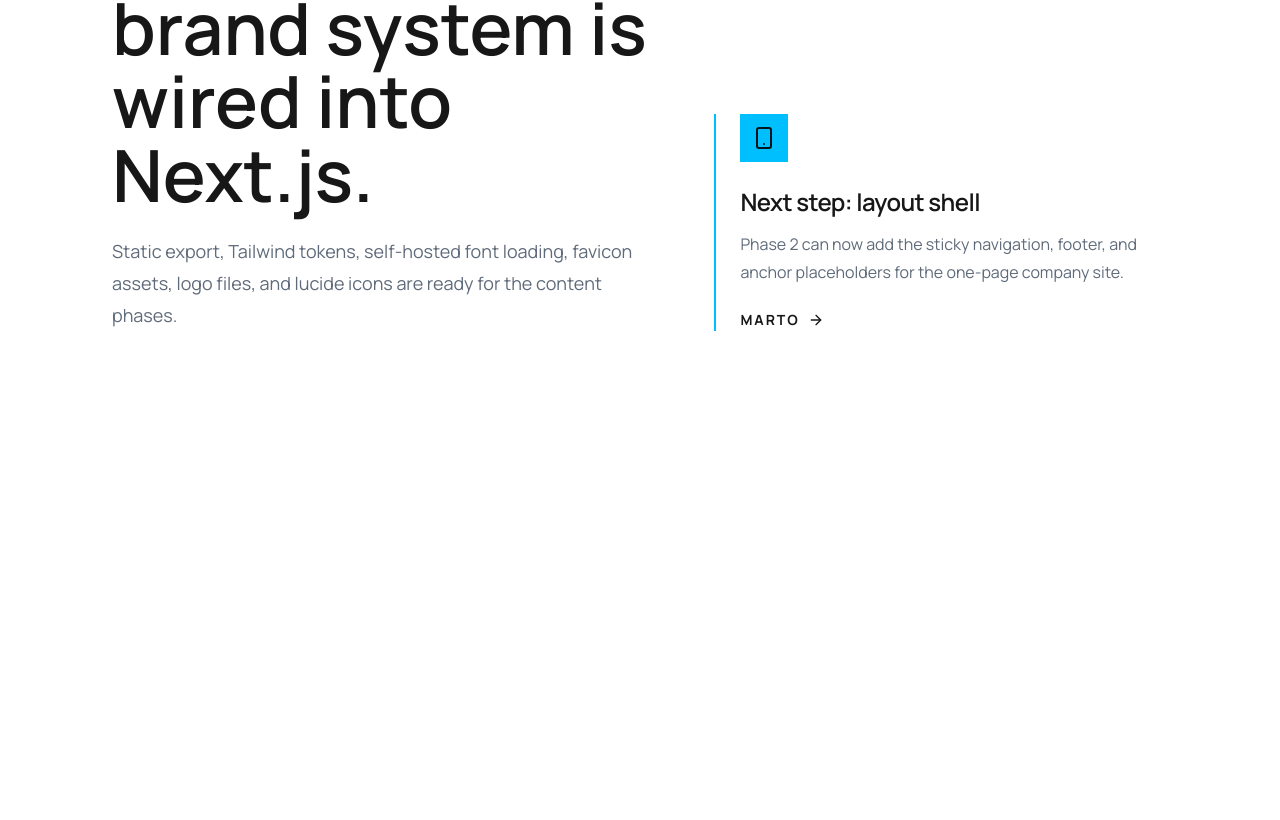
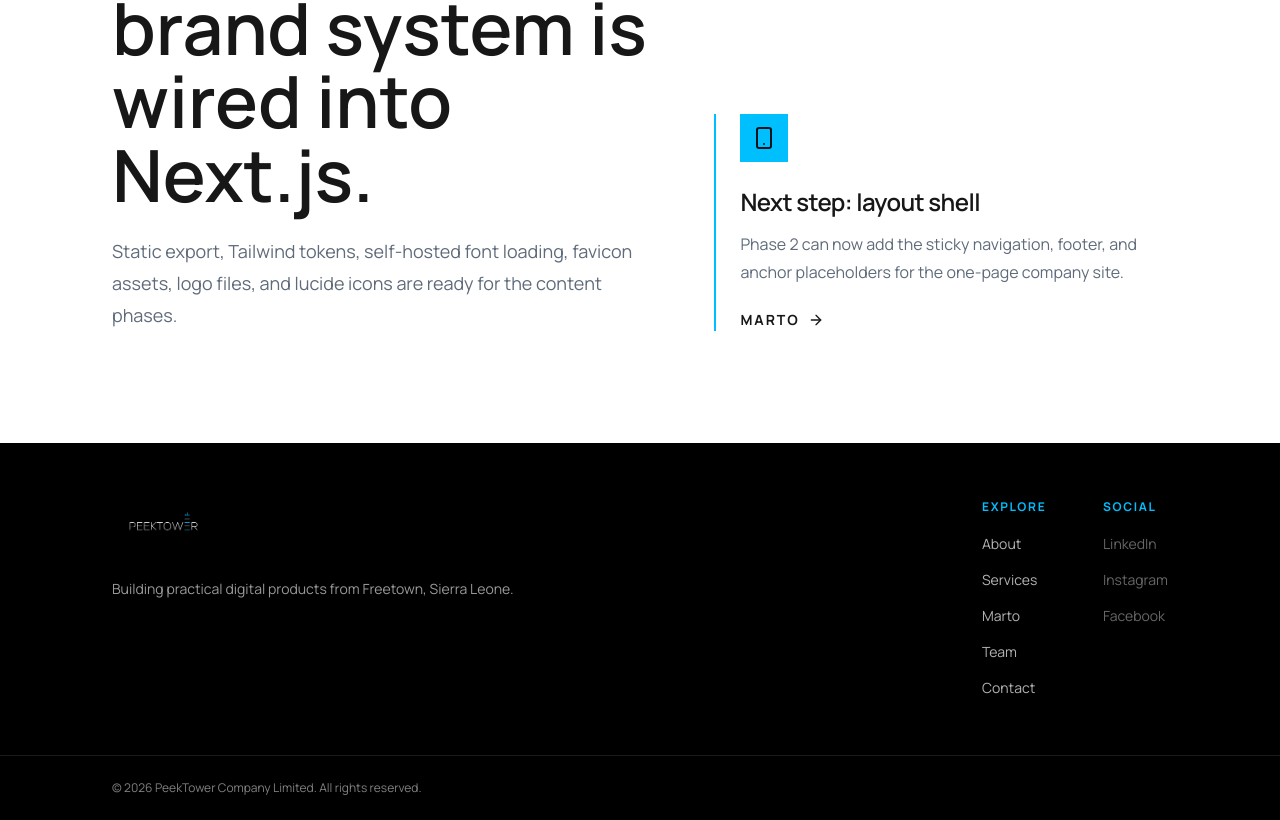
Before and after one commit to saidubundukamara/peektower, a Next.js app: page / in a window 1280 px wide. Shown: the part 357-1177 px from the top of the page. Before the commit the page ends 800 px from the top, so only its background shows below. Built offline with nearby package versions, Linux system fonts and the light colour scheme.

Commit message:
Add shared footer and layout shell

```diff
--- a/app/layout.tsx
+++ b/app/layout.tsx
@@ -1,5 +1,7 @@
 import type { Metadata } from "next";
 import { Manrope } from "next/font/google";
+import { Footer } from "@/components/Footer";
+import { Nav } from "@/components/Nav";
 import "./globals.css";
 
 const manrope = Manrope({
@@ -21,7 +23,9 @@ export default function RootLayout({
   return (
     <html lang="en" className={`${manrope.variable} h-full antialiased`}>
       <body className="min-h-full bg-background text-foreground">
+        <Nav />
         {children}
+        <Footer />
       </body>
     </html>
   );
--- /dev/null
+++ b/components/Footer.tsx
@@ -0,0 +1,66 @@
+import Image from "next/image";
+import { navItems } from "@/data/nav";
+
+const socialLinks = ["LinkedIn", "Instagram", "Facebook"] as const;
+
+export function Footer() {
+  const currentYear = new Date().getFullYear();
+
+  return (
+    <footer className="bg-black text-white">
+      <div className="mx-auto grid w-full max-w-6xl gap-10 px-6 py-14 sm:px-10 md:grid-cols-[1fr_auto] md:items-start lg:px-12">
+        <div>
+          <a
+            href="#top"
+            aria-label="PeekTower home"
+            className="inline-block rounded-sm focus-visible:outline-2 focus-visible:outline-offset-4 focus-visible:outline-brand"
+          >
+            <Image
+              src="/logo/peektower-white.png"
+              alt="PeekTower"
+              width={1920}
+              height={1080}
+              className="h-14 w-auto object-contain object-left"
+            />
+          </a>
+          <p className="mt-4 max-w-md text-sm leading-6 text-white/60">
+            Building practical digital products from Freetown, Sierra Leone.
+          </p>
+        </div>
+
+        <div className="grid gap-8 sm:grid-cols-2 sm:gap-14">
+          <div>
+            <p className="text-xs font-bold uppercase tracking-heading text-brand">Explore</p>
+            <ul className="mt-4 space-y-3">
+              {navItems.map((item) => (
+                <li key={item.href}>
+                  <a className="text-sm text-white/70 transition-colors hover:text-white" href={item.href}>
+                    {item.label}
+                  </a>
+                </li>
+              ))}
+            </ul>
+          </div>
+          <div>
+            <p className="text-xs font-bold uppercase tracking-heading text-brand">Social</p>
+            <ul className="mt-4 space-y-3">
+              {socialLinks.map((label) => (
+                <li key={label}>
+                  <span className="text-sm text-white/40" title="Link coming soon">
+                    {label}
+                  </span>
+                </li>
+              ))}
+            </ul>
+          </div>
+        </div>
+      </div>
+
+      <div className="border-t border-white/10">
+        <p className="mx-auto w-full max-w-6xl px-6 py-6 text-xs text-white/50 sm:px-10 lg:px-12">
+          &copy; {currentYear} PeekTower Company Limited. All rights reserved.
+        </p>
+      </div>
+    </footer>
+  );
+}
```
